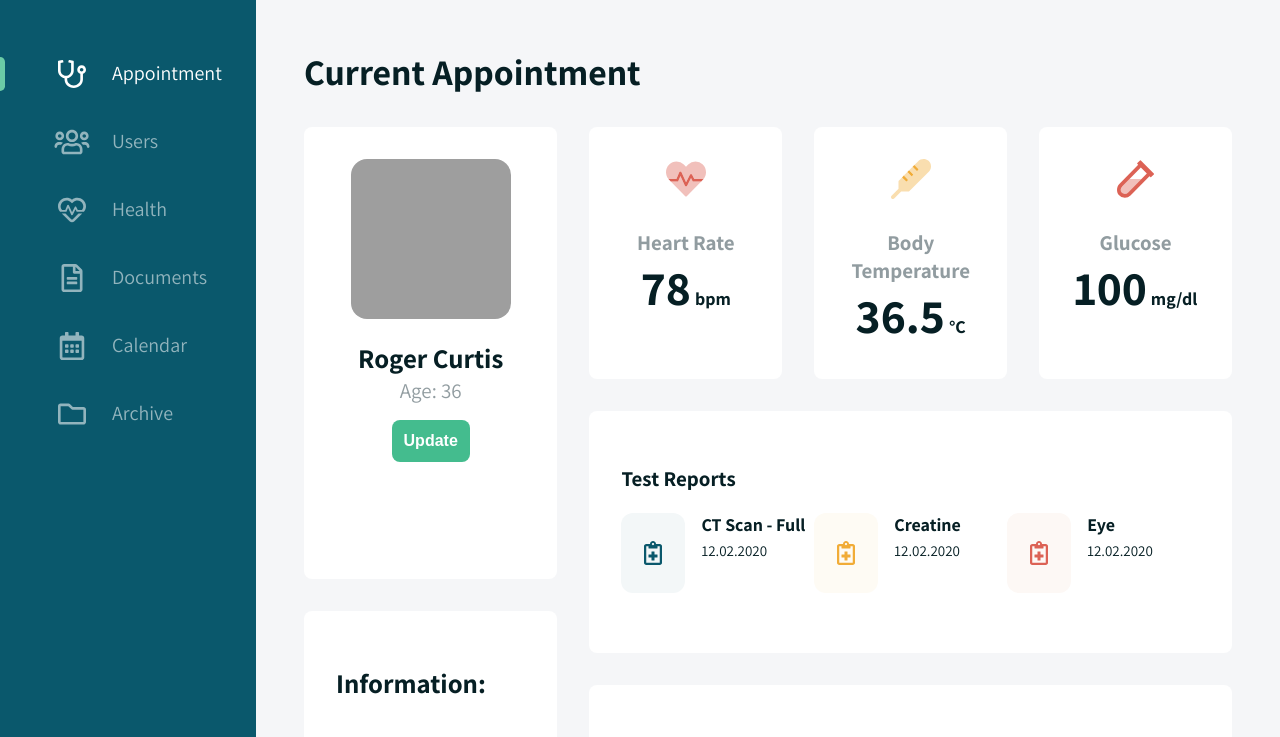
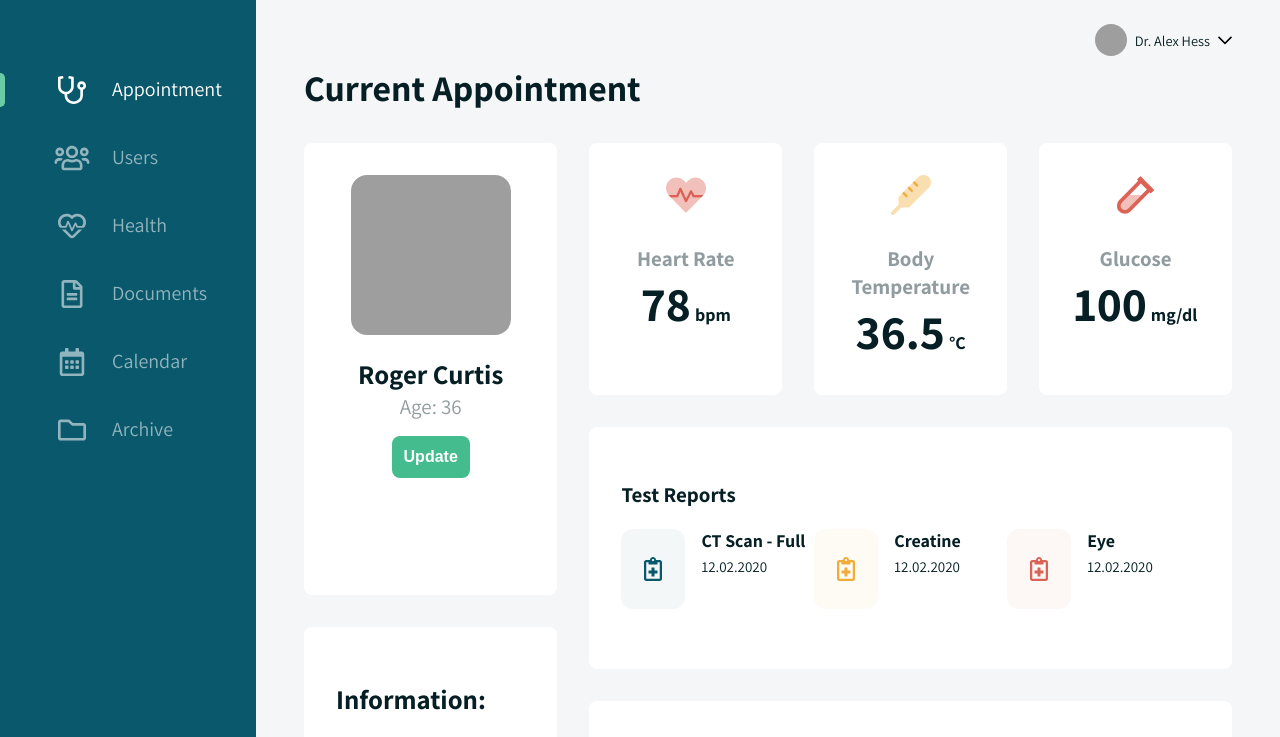
Before and after one commit to domenichelfenstein/ng-my-best-practices, an Angular app: page /main/appointment/8949a3f3-4940-422c-8ebd-49695a3a4402 in a window 1280 px wide. Shown: the top 737 px of the page. Built offline with nearby package versions, Linux system fonts and the light colour scheme; grey boxes are pictures that could not be loaded.

Commit message:
user info

```diff
--- a/src/assets/fake-api.json
+++ b/src/assets/fake-api.json
@@ -3,7 +3,9 @@
       "{ \"username\": \"test\", \"password\": \"test\" }": [
          200,
          {
-            "userId": "f17cad63-69c6-455a-81e2-ba052a1ea40e"
+            "userId": "f17cad63-69c6-455a-81e2-ba052a1ea40e",
+            "name": "Dr. Alex Hess",
+            "image": "https://cdn.discordapp.com/attachments/1126227639049396365/1168531862633861120/dome_h_portrait_of_male__face_zoom_in__doctor__tanned__smiling__982ff6df-f25d-442b-8996-80d80a3871c8.png?ex=65521b1a&is=653fa61a&hm=a78f6c1744d2423974e575d540225c54f370b5cec4ff7588eba041f15cc32226&"
          }
       ],
       "default": [
--- a/src/auth.service.ts
+++ b/src/auth.service.ts
@@ -10,19 +10,18 @@ export class AuthService extends SignalService {
       fetchService: FetchService
    ) {
       super(fetchService);
-
       this.isLoggedIn.set(true);
-      this.userId.set("f17cad63-69c6-455a-81e2-ba052a1ea40e");
+      this.login("test", "test");
    }
 
    public isLoggedIn = signal(false);
-   public userId = signal<string | undefined>(undefined);
+   public userInfo = signal<UserInfo | undefined>(undefined);
 
    public async login(username: string, password: string) {
       try {
-         const result = await this.fetchService.post<any, { userId: string }>("login", { username, password });
+         const result = await this.fetchService.post<any, UserInfo>("login", { username, password });
          this.isLoggedIn.set(true);
-         this.userId.set(result.userId);
+         this.userInfo.set(result);
          return true;
       } catch (error) {
          console.warn("Login", error);
@@ -40,3 +39,5 @@ export class AuthService extends SignalService {
       return false;
    }
 }
+
+export type UserInfo = { userId: string; name: string; image: string };
--- a/src/pages/main.scss
+++ b/src/pages/main.scss
@@ -4,7 +4,7 @@
    flex: 1 1 auto;
    display: grid;
    grid-template-columns: fit-content(16rem) auto;
-   grid-template-rows: 2rem auto 2rem;
+   grid-template-rows: 4rem auto 2rem;
    grid-template-areas:
   "nav header"
   "nav main"
@@ -17,7 +17,7 @@
       width: 8rem;
 
       .title {
-         height: 3.75rem;
+         height: 4.75rem;
       }
 
       a {
@@ -84,6 +84,7 @@
       }
 
       transition: all .5s ease-in-out;
+
       &:hover {
          width: 16rem;
 
@@ -106,12 +107,76 @@
    header {
       grid-area: header;
       background: $background;
+
+      display: flex;
+      flex-direction: row;
+      justify-content: flex-end;
+      padding: 1rem 1rem 0;
+
+      .user-info {
+         display: flex;
+         flex-direction: row;
+         align-items: center;
+         gap: .5rem;
+         margin-right: 2rem;
+         position: relative;
+
+         > img {
+            display: inline-block;
+            height: 2rem;
+            width: 2rem;
+            border-radius: 50%;
+         }
+
+         > a {
+            display: flex;
+            flex-direction: row;
+            align-items: center;
+            gap: .5rem;
+            font-size: .9rem;
+         }
+
+         .dropdown {
+            display: none;
+            position: absolute;
+            list-style: none;
+            padding: 0;
+            margin: 0;
+            z-index: 99;
+            top: 100%;
+            min-width: 8rem;
+            border: 1px solid $border;
+            background: $theme5;
+            border-radius: .3rem;
+
+            &[data-dropdown="open"] {
+               display: block;
+            }
+
+            &[data-position="right"] {
+               right: 0;
+            }
+
+            li {
+               padding: .5rem 1rem;
+
+               a {
+                  display: block;
+                  width: 100%;
+               }
+
+               &:not(:last-child) {
+                  border-bottom: 1px solid $border;
+               }
+            }
+         }
+      }
    }
 
    main {
       grid-area: main;
       background: $background;
-      padding: 1rem;
+      padding: 0 1rem;
       display: flex;
       flex-direction: column;
    }
--- a/src/pages/main.ts
+++ b/src/pages/main.ts
@@ -1,6 +1,7 @@
 import { ChangeDetectionStrategy, Component } from "@angular/core";
 import { RouterLink, RouterLinkActive, RouterOutlet } from "@angular/router";
 import { NgOptimizedImage } from "@angular/common";
+import { AuthService } from "../auth.service";
 
 @Component({
    standalone: true,
@@ -33,7 +34,19 @@ import { NgOptimizedImage } from "@angular/common";
             <span>Archive</span>
          </a>
       </nav>
-        <header></header>
+      <header>
+         <section class="user-info">
+            <img [src]="authService.userInfo()?.image" [alt]="authService.userInfo()?.name"/>
+            <a (click)="d.dataset['dropdown'] = d.dataset['dropdown'] == 'open' ? 'closed' : 'open'">
+               <span>{{ authService.userInfo()?.name }}</span>
+               <img src="../assets/icons/chevron-down.svg" alt="chevron-down"/>
+            </a>
+            <ul class="dropdown" #d data-position="right">
+               <li><a>Profile</a></li>
+               <li><a>Logout</a></li>
+            </ul>
+         </section>
+      </header>
       <main>
          <router-outlet></router-outlet>
       </main>
@@ -41,10 +54,15 @@ import { NgOptimizedImage } from "@angular/common";
    styleUrls: ["./main.scss"],
    imports: [
       RouterOutlet,
+      RouterLink,
+      RouterLinkActive,
       NgOptimizedImage,
-        RouterLink,
-        RouterLinkActive
    ],
    changeDetection: ChangeDetectionStrategy.OnPush
 })
-export class MainPage {}
+export class MainPage {
+   constructor(
+      public authService: AuthService
+   ) {
+   }
+}
```
Also changed, not shown: src/assets/icons/chevron-down.svg (added). Lines whose indentation alone changed are shown as unchanged.
